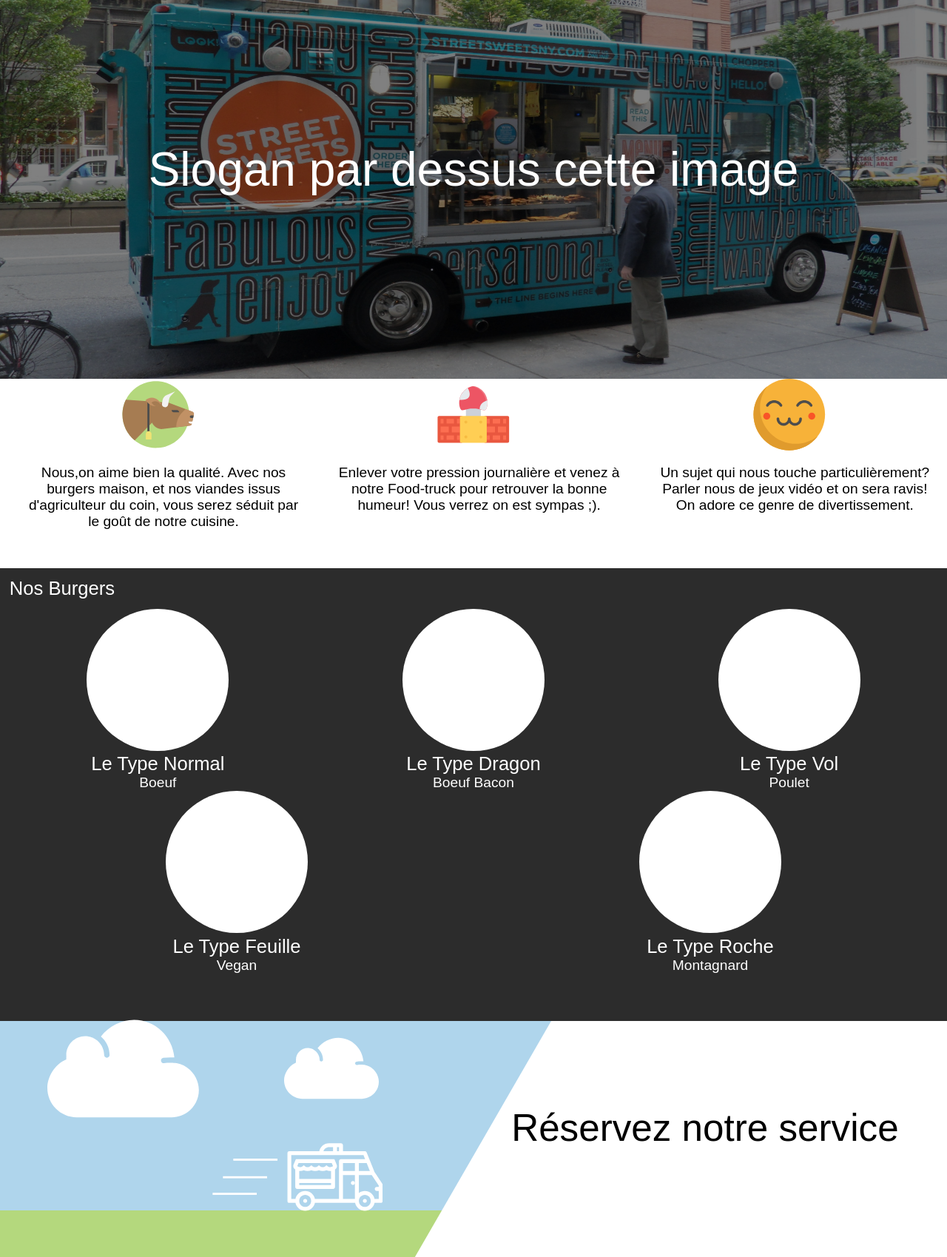
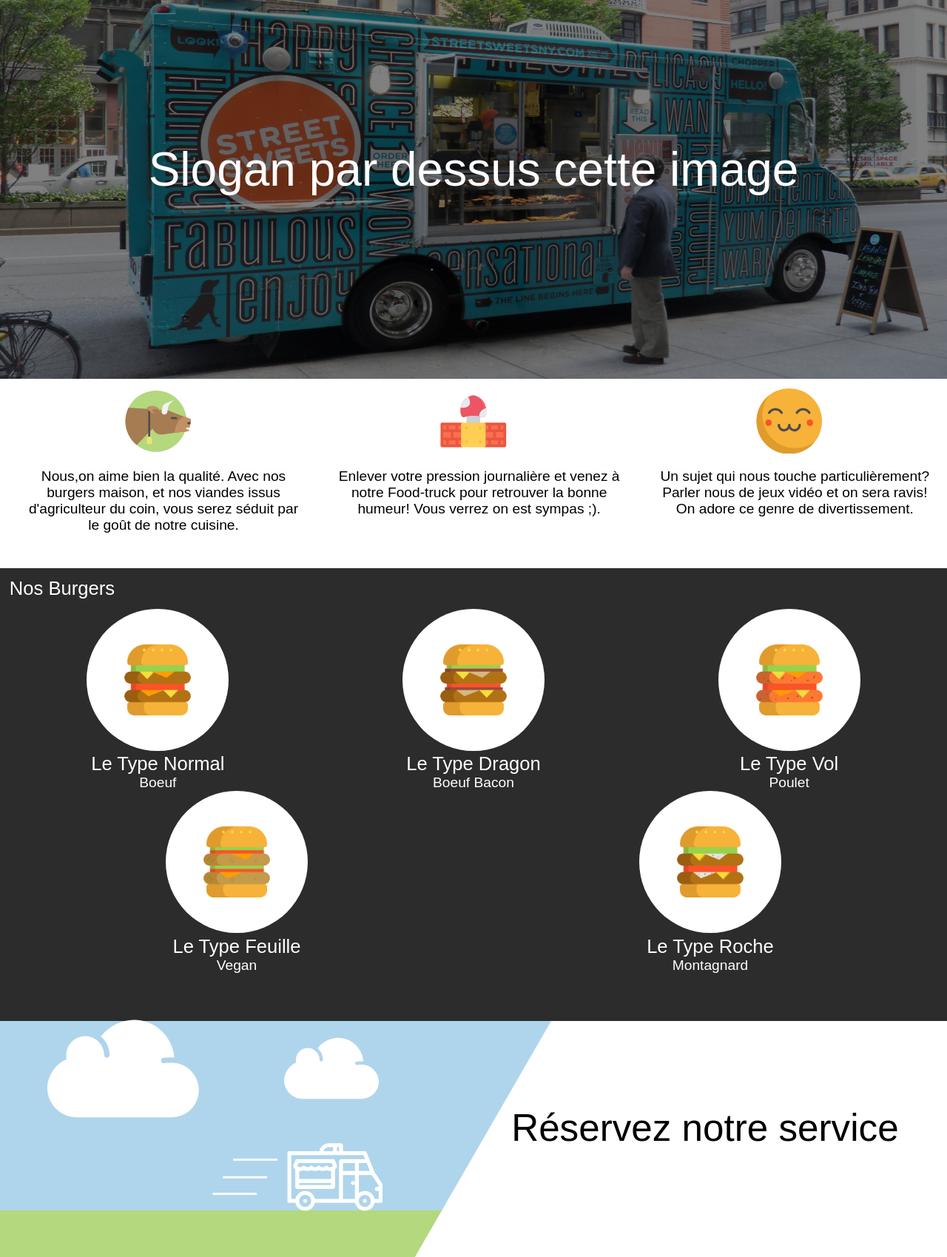
Before and after one commit to alexisVivier/site_le_try_again, a PHP site: page /html/site/homepage.html in a window 1280 px wide. Shown: the top 1699 px of the page at 74% size. Run offline with PHP 8.4, Linux system fonts and the light colour scheme; some libraries are stand-ins or nearby versions; some web fonts are replaced.

Commit message:
page home

```diff
--- a/css/style.css
+++ b/css/style.css
@@ -2167,6 +2167,11 @@ section#co_boissons #co_boissonsBlock .co_boissonBlock ul {
     --------début homepage--------
     ---------------------------*/
 
+body
+{
+
+}
+
 #s_homepage #image_et_slogan img
     {
         width:  100%;
@@ -2226,6 +2231,7 @@ section#co_boissons #co_boissonsBlock .co_boissonBlock ul {
         justify-content: space-around;
         height: 20vw;
         width: 100%;
+        padding-top: 1%;
     }
 
      #s_homepage .principe
@@ -2292,12 +2298,21 @@ section#co_boissons #co_boissonsBlock .co_boissonBlock ul {
     {
     display: flex;
     position: relative;
+    align-items: center;
+    justify-content: center;
     border-radius: 50%;
     width: 50%;
     height: auto;
     padding-top: 50%;
     background: white;
     margin: auto;
+    }
+
+    #s_homepage .image_dans_cercle
+    {
+        width: 50%;
+        height: 50%;
+        margin-top: -100%;
     }
 
     #s_homepage .type
--- a/html/site/homepage.html
+++ b/html/site/homepage.html
@@ -142,7 +142,7 @@
         <div id="les_burgers" >
             <div class="burger">
                 <div class="circle">
-                    <img alt="" href="" title="" />
+                      <img src="../../images/leTypeNormal.png"  href="header.html" title="foodtruck" alt="foodtruck" class="image_dans_cercle" />
                 </div>
                 <p class="type"> Le Type Normal</p>
                 <p class="specialite"> Boeuf</p>
@@ -150,6 +150,7 @@
 
             <div class="burger">
                 <div class="circle">
+                    <img src="../../images/leTypeDragon.png"  href="header.html" title="foodtruck" alt="foodtruck" class="image_dans_cercle" />
                     <img alt="" href="" title="" />
                 </div>
                 <p class="type"> Le Type Dragon</p>
@@ -158,6 +159,7 @@
 
             <div class="burger">
                 <div class="circle">
+                    <img src="../../images/leTypeVol.png"  href="header.html" title="foodtruck" alt="foodtruck" class="image_dans_cercle" />
                     <img alt="" href="" title="" />
                 </div>
                 <p class="type">Le Type Vol</p>
@@ -166,6 +168,7 @@
 
             <div class="burger">
                 <div class="circle">
+                    <img src="../../images/leTypeFeuille.png"  href="header.html" title="foodtruck" alt="foodtruck" class="image_dans_cercle" />
                     <img alt="" href="" title="" />
                 </div>
                 <p class="type"> Le Type Feuille</p>
@@ -174,6 +177,7 @@
 
             <div class="burger">
                 <div class="circle">
+                    <img src="../../images/leTypeRoche.png"  href="header.html" title="foodtruck" alt="foodtruck" class="image_dans_cercle" />
                     <img alt="" href="" title="" />
                 </div>
                 <p class="type"> Le Type Roche</p>
--- a/js/home_page.js
+++ b/js/home_page.js
@@ -8,6 +8,10 @@ $('#fleche').click(function()
     }, 'slow');
 });
 
+ $("#slider").slick({
+        infinite : false
+  });
+
 $('.autoplay').slick({
   slidesToShow: 1,
   slidesToScroll: 1,
```
